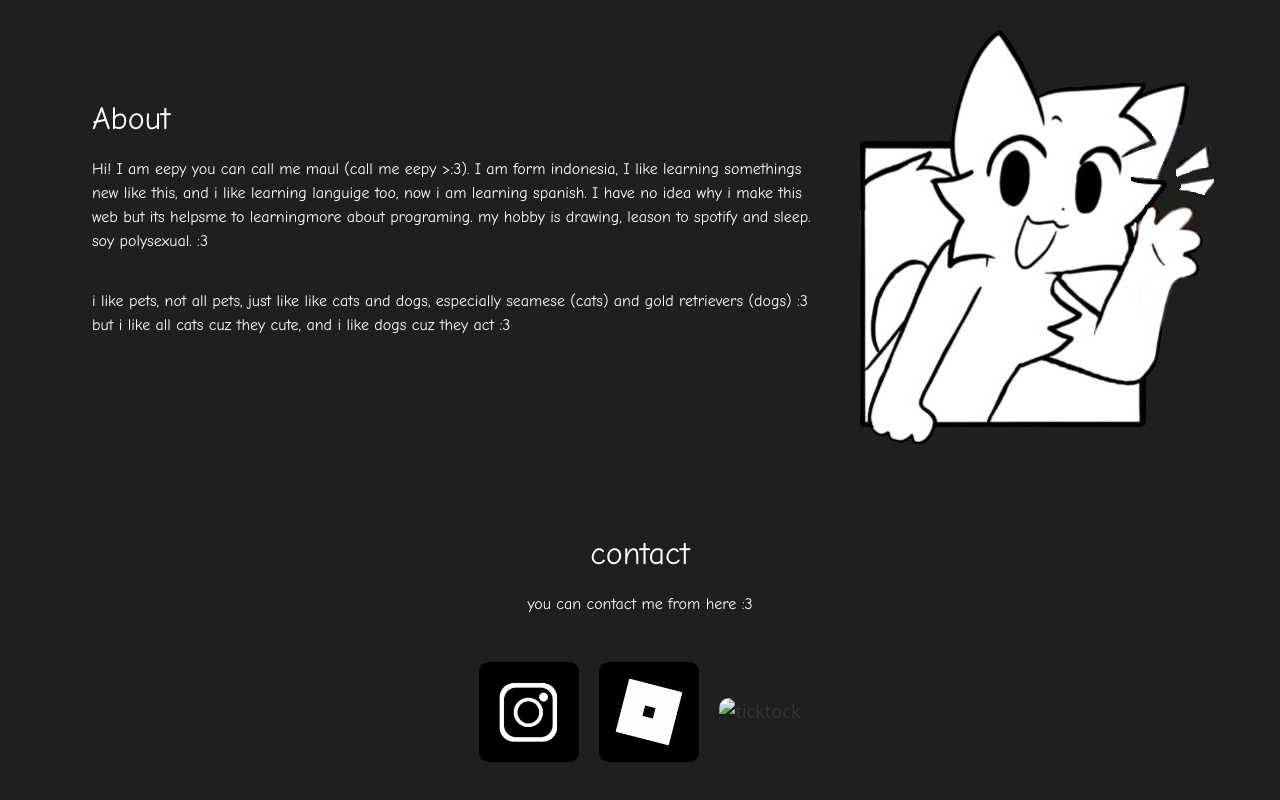
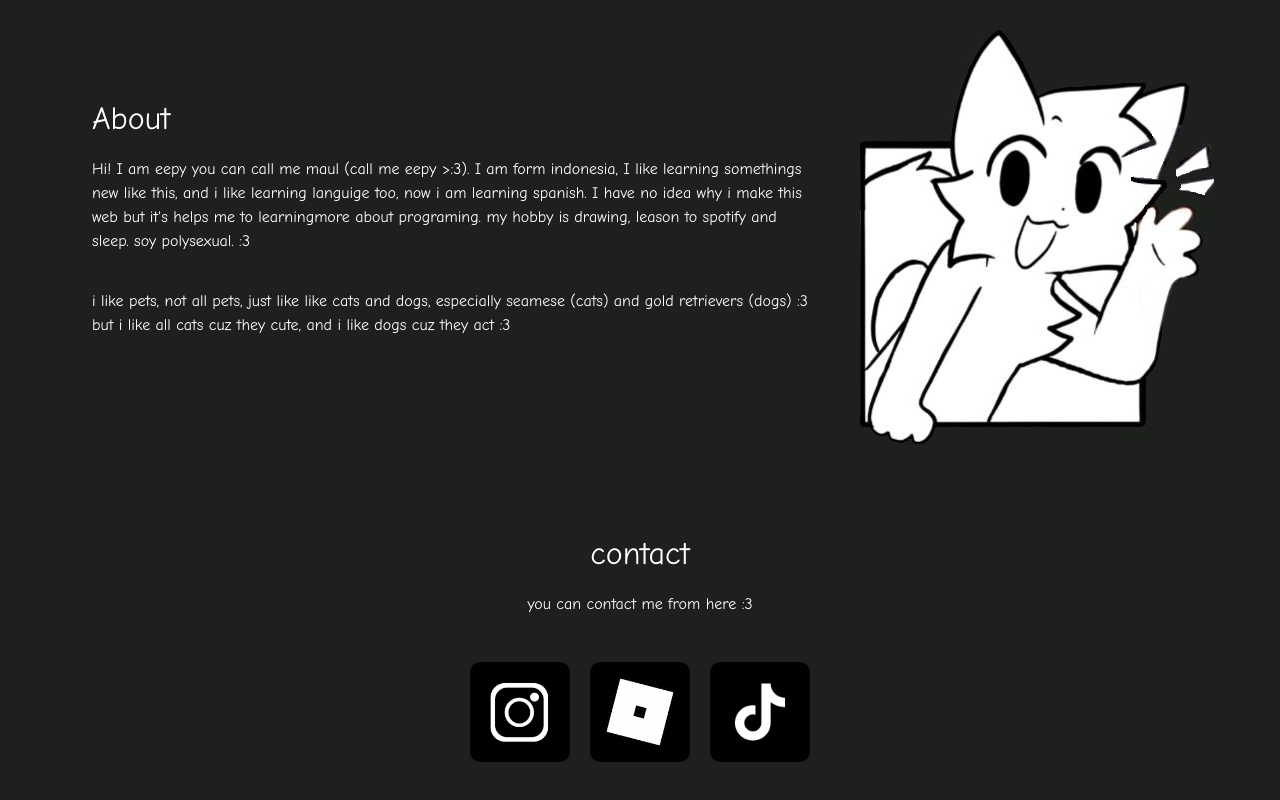
Before and after one commit to eepy-dawg/website-random, a plain HTML site: page index.html in a window 1280 px wide. Shown: the part 474-1274 px from the top of the page. Drawn offline with Linux system fonts and the light colour scheme.

Commit message:
Add files via upload

```diff
--- a/index.html
+++ b/index.html
@@ -51,7 +51,7 @@
                         <p class="deskripsi"></p>
                         <h2>About</h2>
                         <p>Hi! I am eepy you can call me maul (call me eepy >:3). I am form indonesia, I like learning somethings new like this,
-                            and i like learning languige too, now i am learning spanish. I have no idea why i make this web but its helpsme to
+                            and i like learning languige too, now i am learning spanish. I have no idea why i make this web but it's helps me to
                         learningmore about programing. my hobby is drawing, leason to spotify and sleep. soy polysexual. :3</p>
 
                         <P>i like pets, not all pets, just like like cats and dogs, especially seamese (cats) and gold retrievers (dogs) :3
@@ -79,7 +79,7 @@
                             <img src="image/Roblox.jpeg" alt="roblox">
                         </a>
                         <a href="https://www.tiktok.com/@eepy_dawg" target="_blank" class="social-link">
-                            <img src="image/ticktock.jpg.jpg" alt="ticktock">
+                            <img src="image/ticktock.jpg" alt="ticktock">
                         </a>
                     </div>
                 </div>
```
